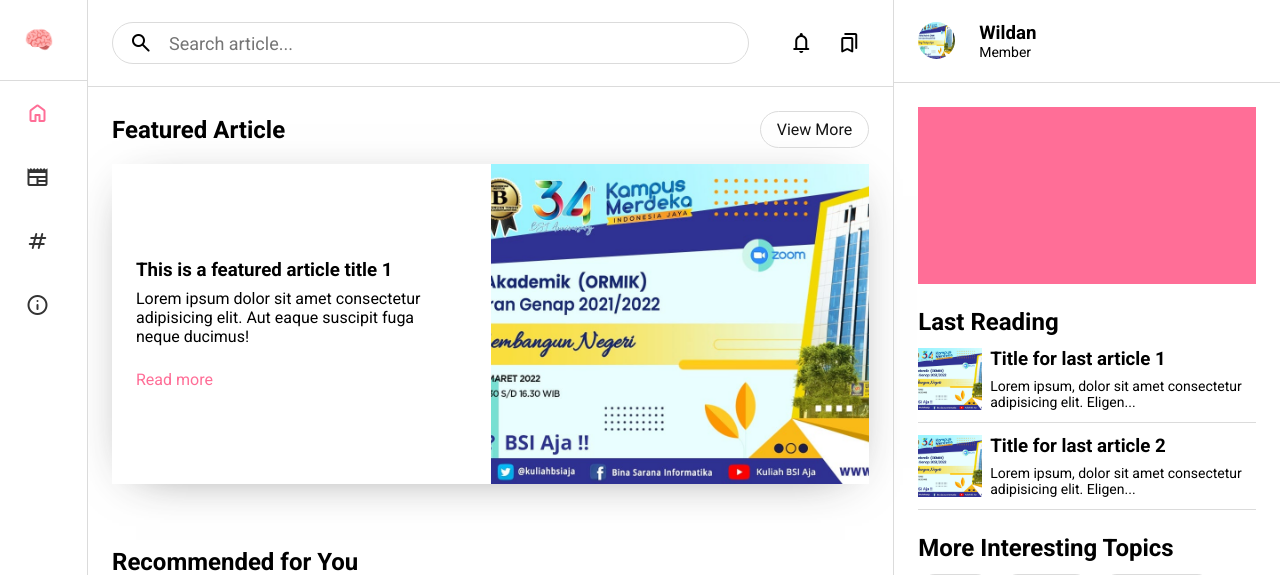
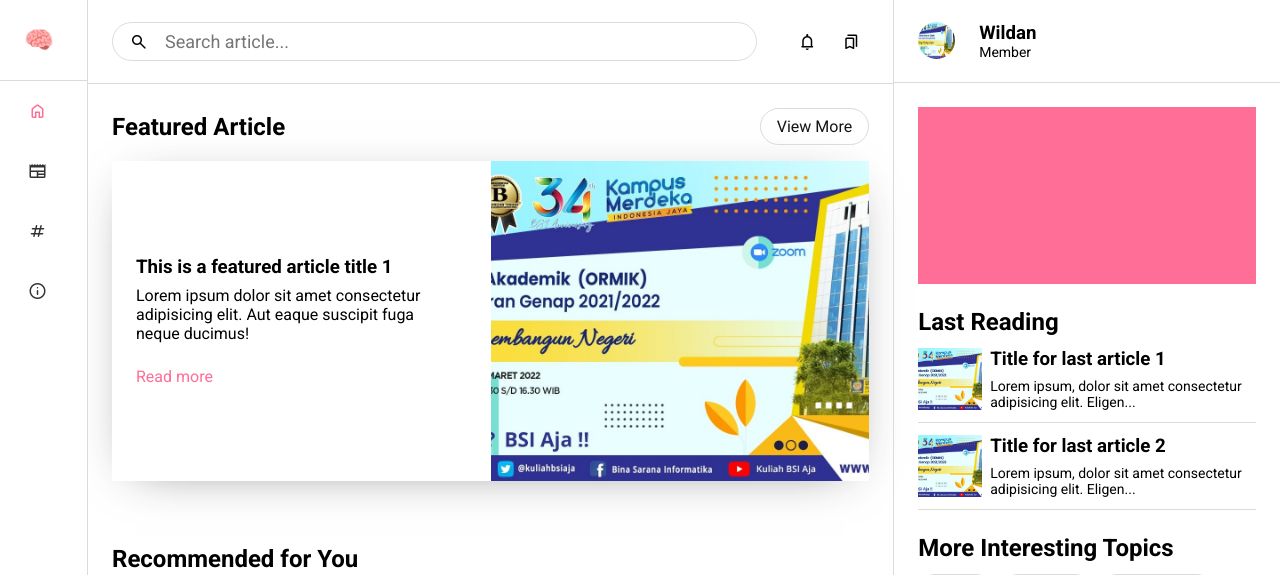
Before and after one commit to wildanGhifari/ubsi-projects, a PHP site: page / in a window 1280 px wide. Shown: the top 575 px of the page. Run offline with PHP 8.4, Linux system fonts and the light colour scheme.

Commit message:
Change icons size

```diff
--- a/UAS-SEM2/style.css
+++ b/UAS-SEM2/style.css
@@ -20,8 +20,7 @@ body {
     font-family: 'Material Symbols Rounded';
     font-weight: normal;
     font-style: normal;
-    font-size: 24px;
-    /* line-height: 1; */
+    font-size: 20px;
     letter-spacing: normal;
     text-transform: none;
     display: inline-flex;
@@ -400,6 +399,10 @@ main {
 }
 
 @media (width <=768px) {
+    .material-symbols-rounded {
+        font-size: 24px;
+    }
+
     nav {
         height: 60px;
         width: 100%;
```
